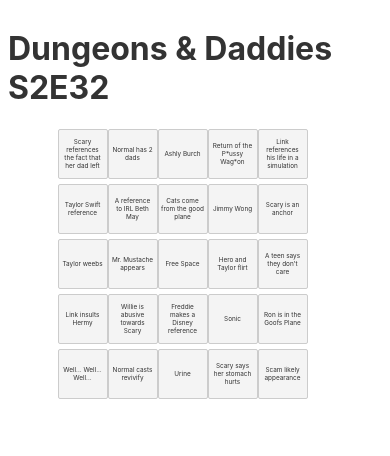
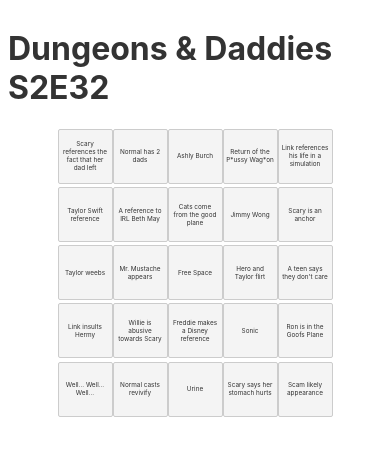
Before and after one commit to jericho2992/Daddies_Bingo, a Svelte app: page / in a window 390 px wide. Shown: the top 456 px of the page. Built offline with nearby package versions, Linux system fonts and the light colour scheme.

Commit message:
square resize

```diff
--- a/src/Square.svelte
+++ b/src/Square.svelte
@@ -32,12 +32,12 @@
 	}
 	@media (max-width: 800px) {
 		button {
-			height: 50px;
-			min-height: 50px;
-			max-height: 50px;
-			width: 50px;
-			min-width: 50px;
-			max-width: 50px;
+			height: 55px;
+			min-height: 55px;
+			max-height: 55px;
+			width: 55px;
+			min-width: 55px;
+			max-width: 55px;
 			font-size: 0.4em;
 		}
 	}
```
